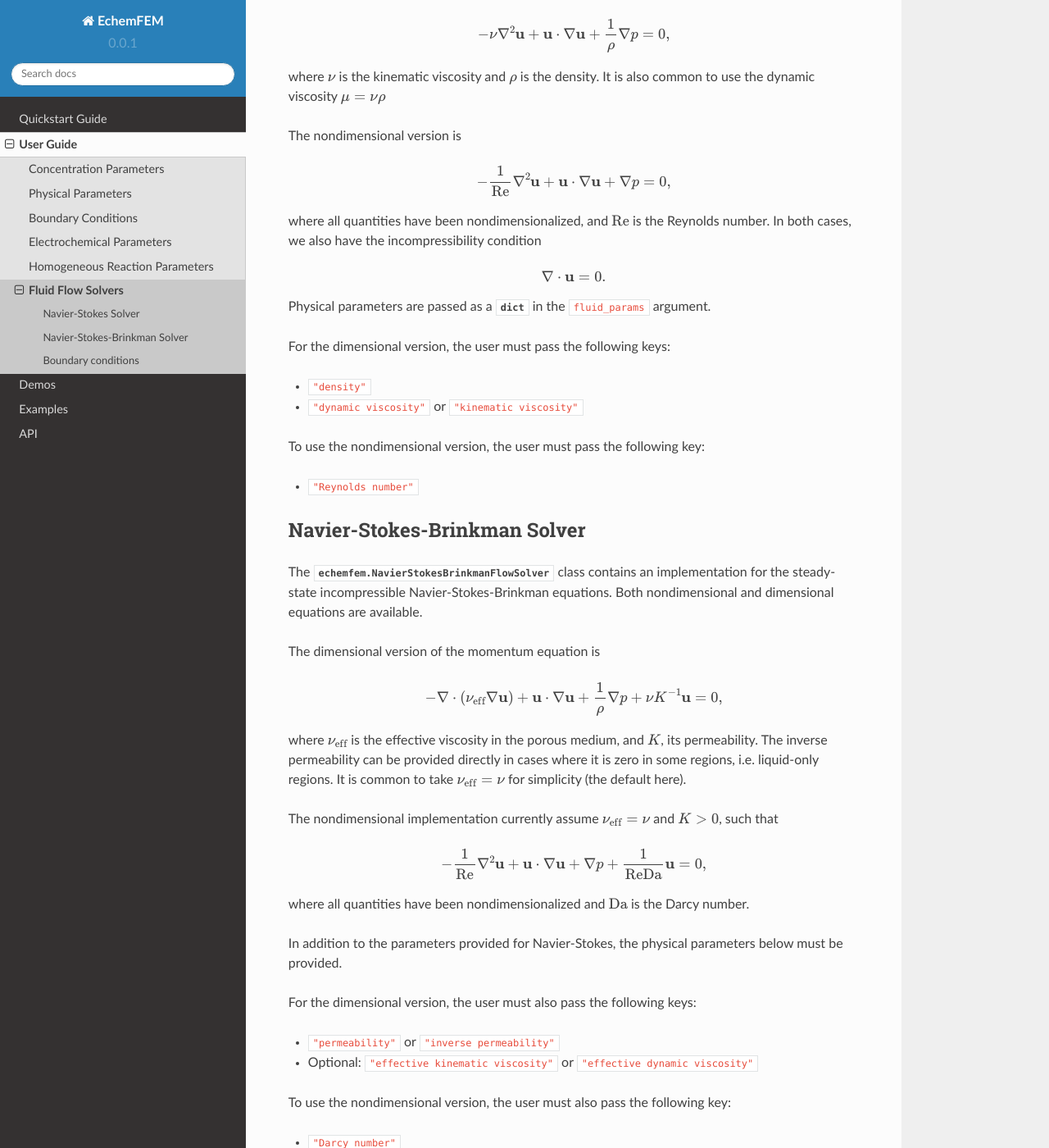
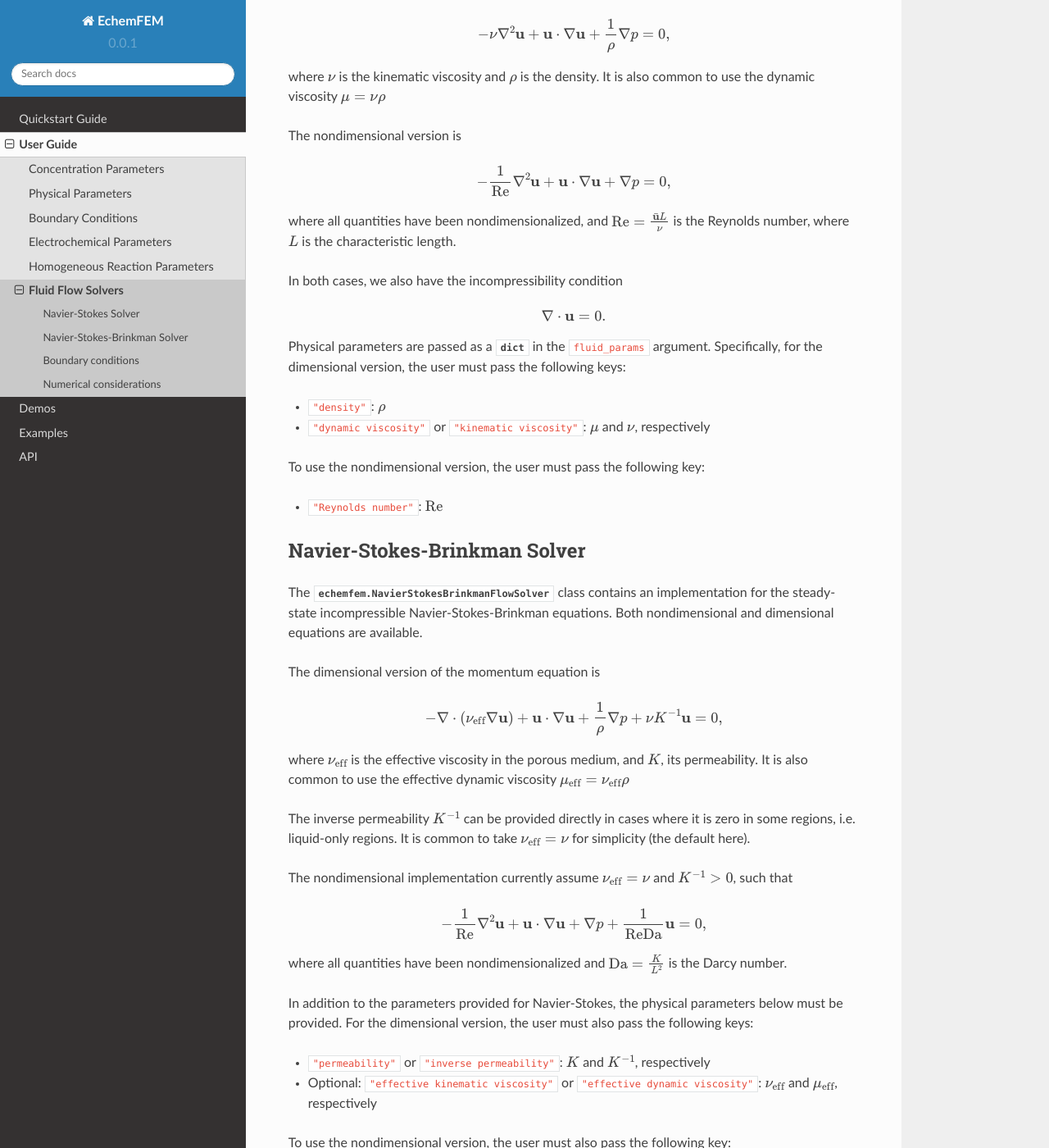
Before and after one commit to LLNL/echemfem, a Sphinx documentation site: the page built from docs/source/user_guide/fluid_solver.rst, in a window 1280 px wide and 1400 px high, scrolled down 411 px. Shown: the whole window at 82% size. Built offline with Sphinx 7.4.7 and the Read the Docs theme 2.0.0, drawn with Linux system fonts in a browser that asks for light colours; pages that are not in the unit, such as notebooks, are missing from menus; some of the changed text lies outside the part shown.

Commit message:
more flow solver details and numerical considerations

```diff
--- a/docs/source/user_guide/fluid_solver.rst
+++ b/docs/source/user_guide/fluid_solver.rst
@@ -28,7 +28,11 @@
 
    - \frac{1}{\mathrm{Re}}\nabla^2 \mathbf u + \mathbf u \cdot \nabla \mathbf u + \nabla p = 0,
 
-where all quantities have been nondimensionalized, and :math:`\mathrm{Re}` is the Reynolds number. In both cases, we also have the incompressibility condition
+where all quantities have been nondimensionalized, and :math:`\mathrm{Re}=
+\frac{\bar {\mathbf u} L}{\nu}` is the Reynolds number, where :math:`L` is the
+characteristic length.
+
+In both cases, we also have the incompressibility condition
 
 .. math::
 
@@ -36,16 +40,16 @@
 
 Physical parameters are passed as a
 :py:class:`dict` in the ``fluid_params`` argument.
+Specifically, for the dimensional version, the user must pass the following keys:
 
-For the dimensional version, the user must pass the following keys:
+* ``"density"``: :math:`\rho`
 
-* ``"density"``
+* ``"dynamic viscosity"`` or ``"kinematic viscosity"``: :math:`\mu` and :math:`\nu`, respectively
 
-* ``"dynamic viscosity"`` or ``"kinematic viscosity"``
 
 To use the nondimensional version, the user must pass the following key:
 
-* ``"Reynolds number"``
+* ``"Reynolds number"``: :math:`\mathrm{Re}`
 
 Navier-Stokes-Brinkman Solver
 -----------------------------
@@ -61,33 +65,35 @@
    -\nabla\cdot\left(\nu_\mathrm{eff} \nabla\mathbf u \right)+ \mathbf u \cdot \nabla \mathbf u + \frac{1}{\rho} \nabla p + \nu K^{-1} \mathbf u = 0,
 
 where :math:`\nu_\mathrm{eff}` is the effective viscosity in the porous medium,
-and :math:`K`, its permeability. The inverse permeability can be provided
-directly in cases where it is zero in some regions, i.e. liquid-only regions.
-It is common to take :math:`\nu_\mathrm{eff}=\nu` for simplicity (the default
-here).
+and :math:`K`, its permeability. It is also common to use the effective dynamic
+viscosity :math:`\mu_\mathrm{eff} = \nu_\mathrm{eff} \rho`
+
+The inverse permeability :math:`K^{-1}` can be provided directly in cases where
+it is zero in some regions, i.e. liquid-only regions. It is common to take
+:math:`\nu_\mathrm{eff}=\nu` for simplicity (the default here).
 
 The nondimensional implementation currently assume :math:`\nu_\mathrm{eff}=\nu`
-and :math:`K>0`, such that
+and :math:`K^{-1}>0`, such that
 
 
 .. math::
 
    - \frac{1}{\mathrm{Re}}\nabla^2 \mathbf u + \mathbf u \cdot \nabla \mathbf u + \nabla p + \frac{1}{\mathrm{Re}\mathrm{Da}} \mathbf u = 0,
 
-where all quantities have been nondimensionalized and :math:`\mathrm{Da}` is the Darcy number.
+where all quantities have been nondimensionalized and
+:math:`\mathrm{Da}=\frac{K}{L^2}` is the Darcy number.
 
 In addition to the parameters provided for Navier-Stokes, the physical
 parameters below must be provided.
-
 For the dimensional version, the user must also pass the following keys:
 
-* ``"permeability"`` or ``"inverse permeability"``
+* ``"permeability"`` or ``"inverse permeability"``: :math:`K` and :math:`K^{-1}`, respectively
 
-* Optional: ``"effective kinematic viscosity"`` or ``"effective dynamic viscosity"``
+* Optional: ``"effective kinematic viscosity"`` or ``"effective dynamic viscosity"``: :math:`\nu_\mathrm{eff}` and :math:`\mu_\mathrm{eff}`, respectively
 
 To use the nondimensional version, the user must also pass the following key:
 
-* ``"Darcy number"``
+* ``"Darcy number"``: :math:`\mathrm{Da}`
 
 Boundary conditions
 -------------------
@@ -110,3 +116,27 @@
 
 * ``"outlet pressure"``: Sets outlet pressure, :math:`p = p_\mathrm{out}`,
   which is passed in ``fluid_params`` as ``"outlet pressure"``.
+
+Numerical considerations
+------------------------
+
+The discretization is done using Taylor-Hood elements (piecewise linear
+pressure, piecewise quadratic velocity), which satisfy the inf-sup condition.
+
+To achieve convergence other than at low a Reynolds number, it may be required
+to do continuation on the parameter so that Newton's method has better initial
+guesses. This can be done for example, by passing the Reynolds number as a
+:class:`firedrake.constant.Constant`, and assigning a larger value after each
+solve.
+
+The highest Reynolds number that can be provided is dictated by the validity of
+the steady-sate assumption. Indeed, as the Reynolds number increases, steady
+flow becomes unstable. The critical Reynolds number at which transient effects
+occur is problem dependent, typically somewhere within
+:math:`10^2<\mathrm{Re}<10^4`.
+
+For the Darcy number, using a very small value (:math:`\mathrm{Da}\sim
+10^{-6}`) can be used to simulate a nearly impermeable wall, which is commonly
+done in topology optimization. For smaller values, convergence issues can
+arise. Reversly, as :math:`\mathrm{Da}\to\infty`, we simply recover
+Navier-Stokes.
```
